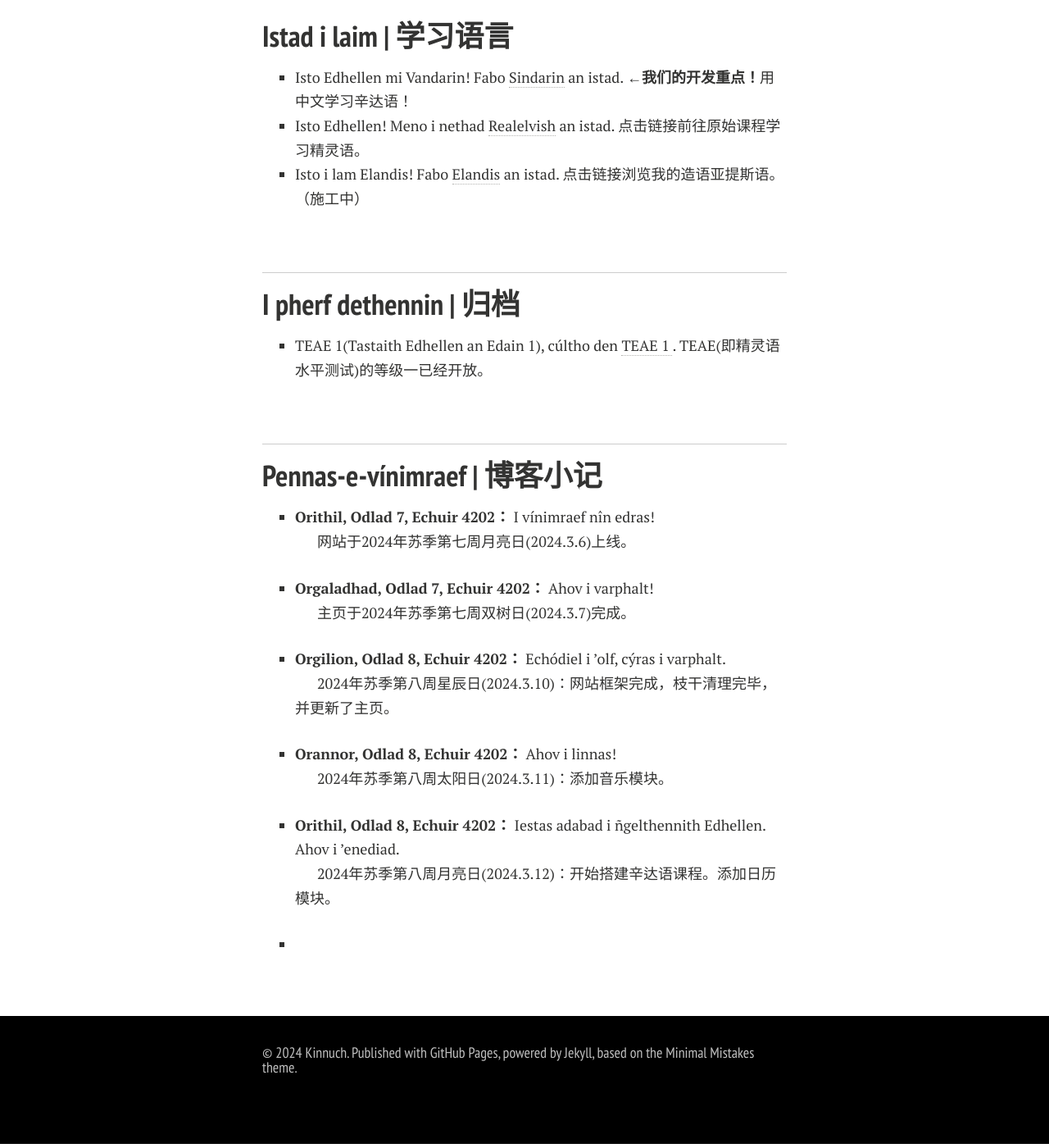
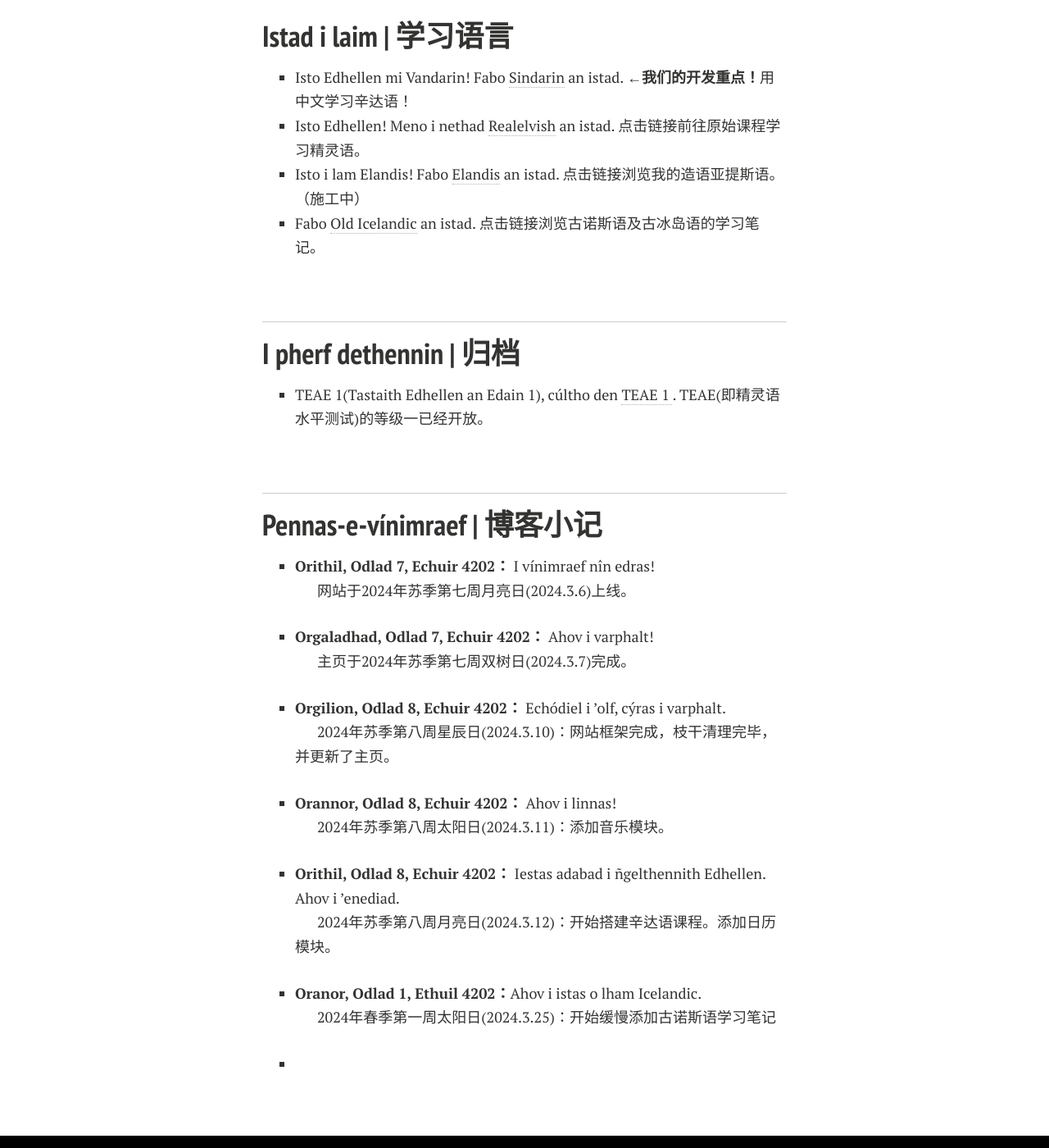
Before and after one commit to Kinnuch/kinnuch.github.io, a Jekyll site: the page built from index.md, in a window 1280 px wide and 1400 px high, scrolled down 573 px. Shown: the whole window at 82% size. Built offline with Jekyll 4.4.1, drawn with Linux system fonts in a browser that asks for light colours; nearby versions of some CDN libraries; comment, search, counter and statistics services are not loaded; a style sheet for code colours, icons or effects is not loaded; our own code applies the rules of GitHub Pages for plain Markdown files.

Commit message:
Update index.md

```diff
--- a/index.md
+++ b/index.md
@@ -13,6 +13,7 @@ layout: page
 - Isto Edhellen mi Vandarin! Fabo [Sindarin](https://kinnuch.github.io/laim/sindarin) an istad. **←我们的开发重点！**用中文学习辛达语！
 - Isto Edhellen! Meno i nethad [Realelvish](https://academy.realelvish.net) an istad. 点击链接前往原始课程学习精灵语。
 - Isto i lam Elandis! Fabo [Elandis](https://kinnuch.github.io/laim/elandis) an istad. 点击链接浏览我的造语亚提斯语。（施工中）
+- Fabo [Old Icelandic](https://kinnuch.github.io/laim/oldicelandic) an istad. 点击链接浏览古诺斯语及古冰岛语的学习笔记。
 
 <br>
 
@@ -48,4 +49,8 @@ layout: page
 
   2024年苏季第八周月亮日(2024.3.12)：开始搭建辛达语课程。添加日历模块。
 
+- **Oranor, Odlad 1, Ethuil 4202：**Ahov i istas o lham Icelandic.
+
+  2024年春季第一周太阳日(2024.3.25)：开始缓慢添加古诺斯语学习笔记
+
 -
```
